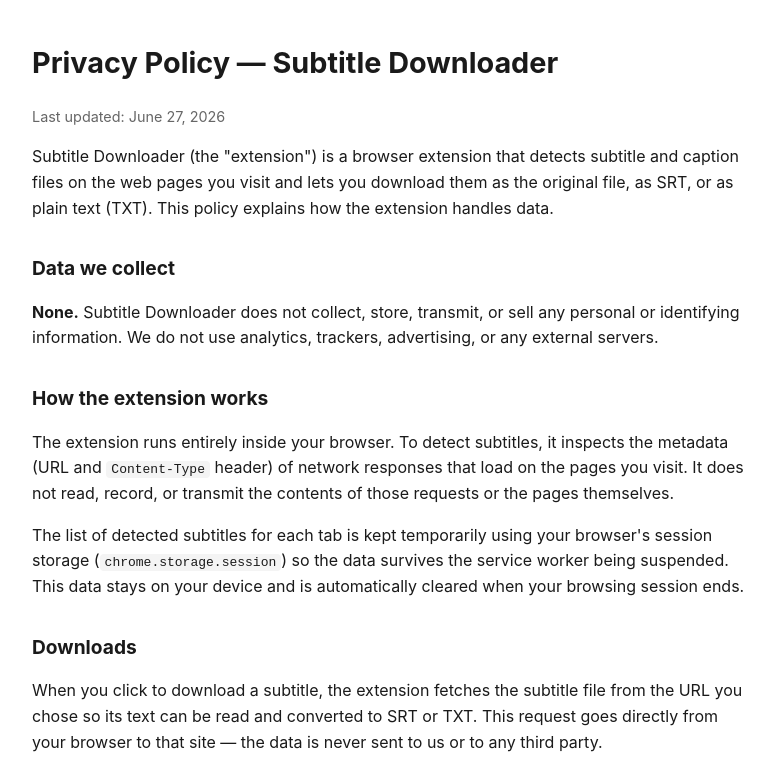
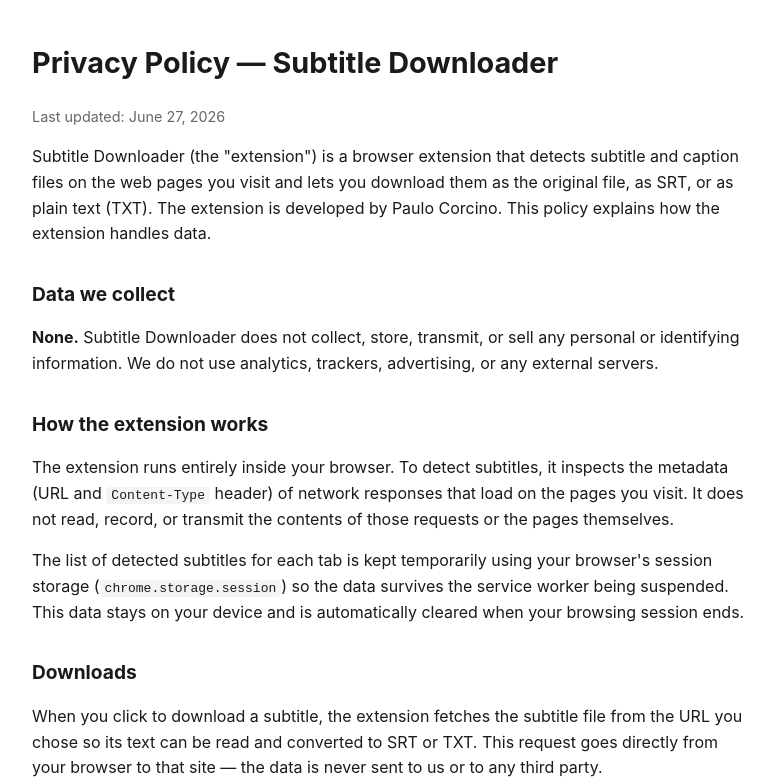
Before and after one commit to paulocorcino/paulocorcino.github.io, a plain HTML site: page privacy-policy-sd.html in a window 1280 px wide. Shown: the top 784 px of the page, without its empty margins (248-1022 px from the left). Drawn offline with Linux system fonts and the light colour scheme.

Commit message:
Name developer in privacy policy

```diff
--- a/privacy-policy-sd.html
+++ b/privacy-policy-sd.html
@@ -21,8 +21,9 @@
   <p>
     Subtitle Downloader (the "extension") is a browser extension that detects
     subtitle and caption files on the web pages you visit and lets you download
-    them as the original file, as SRT, or as plain text (TXT). This policy
-    explains how the extension handles data.
+    them as the original file, as SRT, or as plain text (TXT). The extension is
+    developed by Paulo Corcino. This policy explains how the extension handles
+    data.
   </p>
 
   <h2>Data we collect</h2>
```
